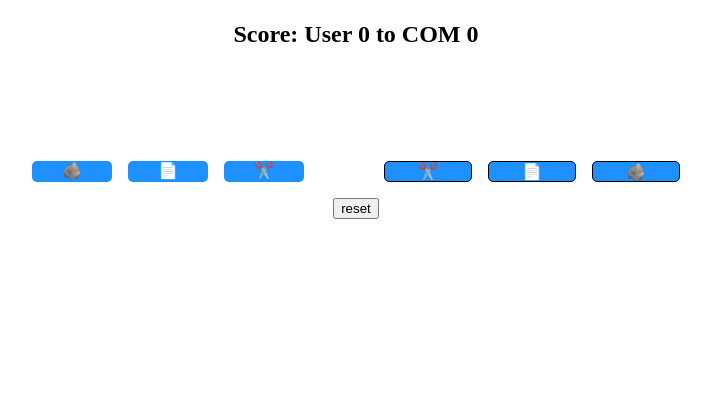
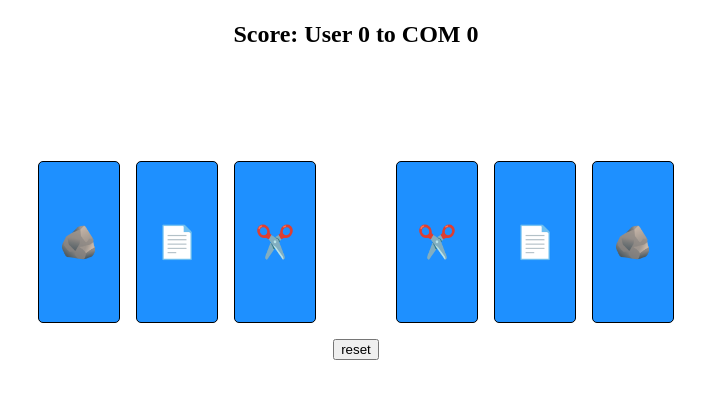
Before and after one commit to YaminDevs/BoredGaming, a plain HTML site: page pages/rock-paper-scissors.html in a window 1280 px wide. Shown: the part 79-478 px from the top of the page, without its empty margins (284-995 px from the left). Drawn offline with Linux system fonts and the light colour scheme.

Commit message:
style: resized emojis

```diff
--- a/styles/rock-paper-scissors.css
+++ b/styles/rock-paper-scissors.css
@@ -18,19 +18,24 @@ body{
     display: flex;
     padding-left: 0;
     gap: 1rem;
+    flex-wrap: wrap;
+    justify-content: center;
 }
 .option{
+    display: flex;
+    justify-content: center;
+    align-items: center;
     list-style: none;
-    width: 5em;
+    width: 2.5em;
+    height: 5em;
     background-color: dodgerblue;
     border-radius: 5px;
+    border: 1px solid black;
+    font-size: xx-large;
 }
-.com{
-    border: 1px solid black;
-    padding-left: 3px;
-    padding-right: 3px;
-    border-radius: 5px;
-}
+
 .player{
     cursor: pointer;
+    border-radius: 5px;
+    border: 1px solid black;
 }
```
